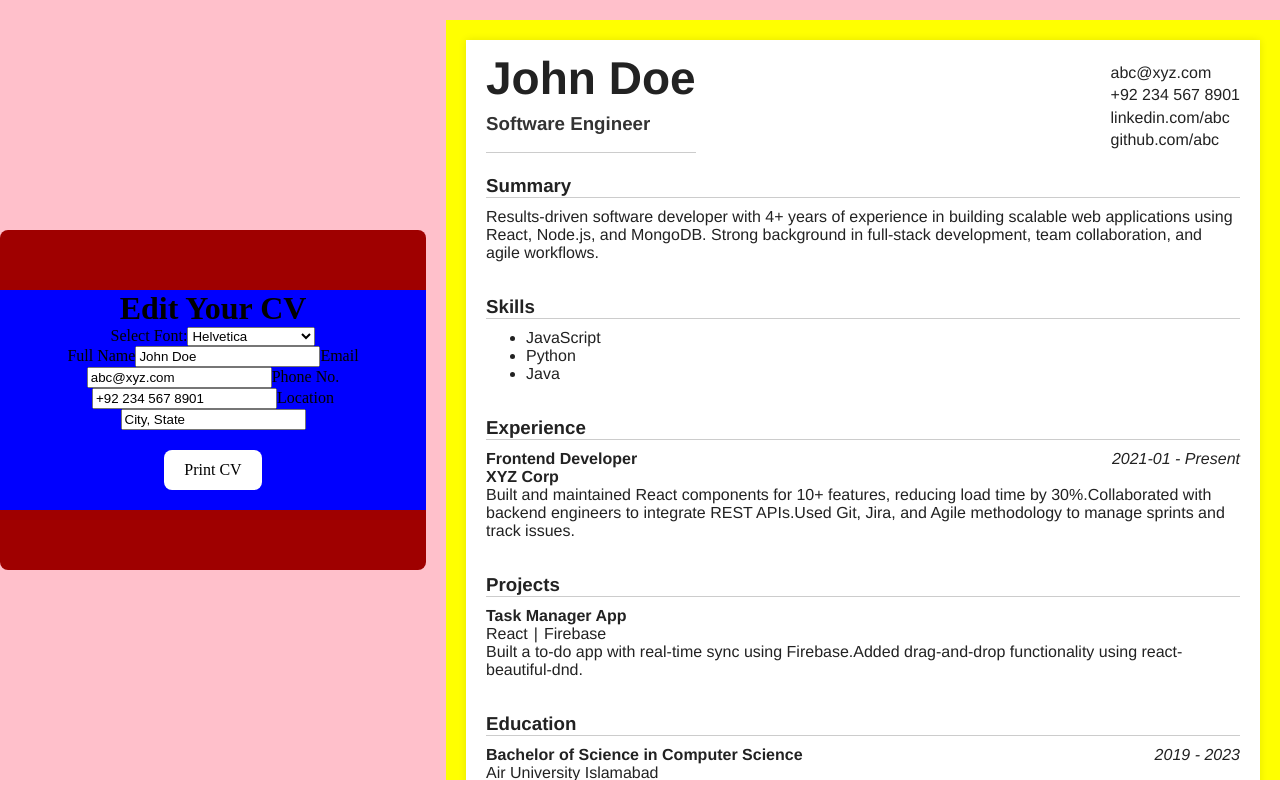
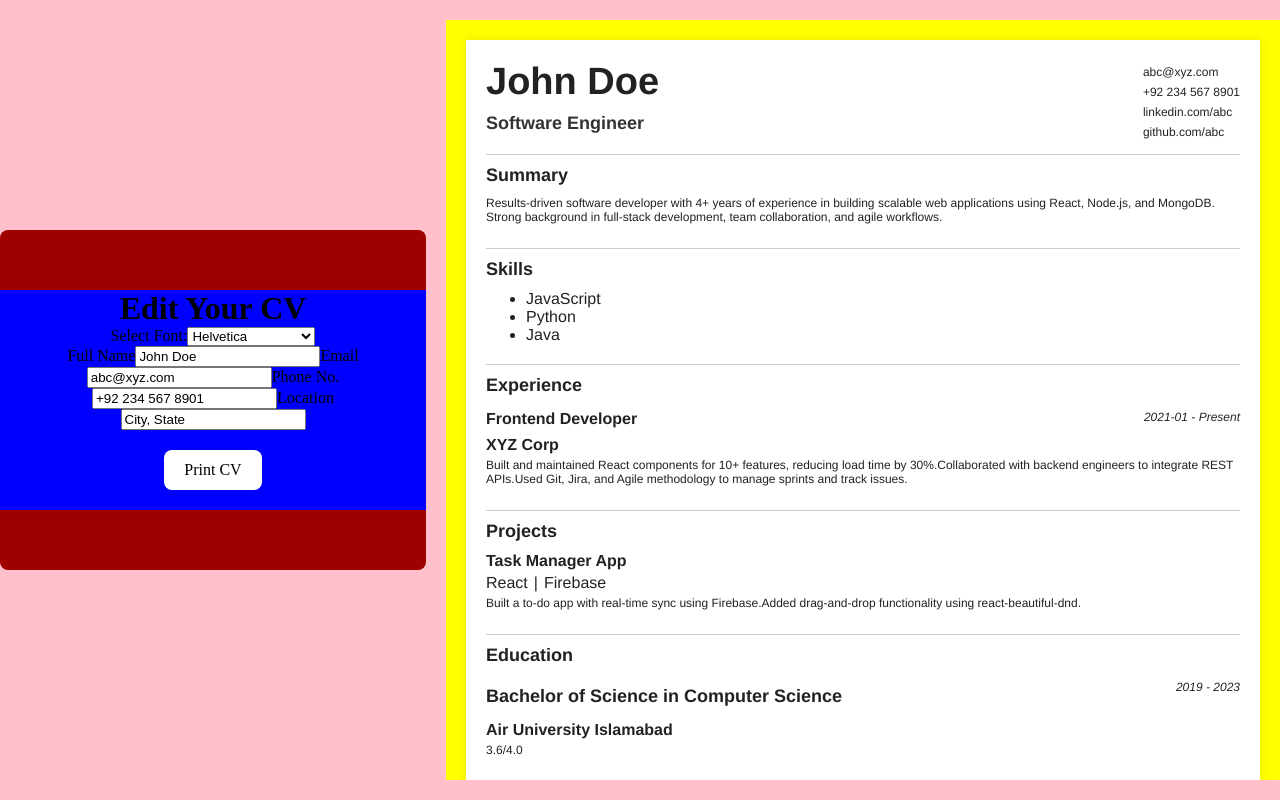
Before and after one commit to muhibk22/cv-maker, a React (Vite) app: page / in a window 1280 px wide. Built offline with nearby package versions, Linux system fonts and the light colour scheme.

Commit message:
feat: refine cv styles

```diff
--- a/src/components/Display.jsx
+++ b/src/components/Display.jsx
@@ -18,6 +18,7 @@ function Display({ cv, fontFamily }) {
             <p>{cv.contact.github}</p>
           </div>
         </section>
+        {/* <hr/> */}
         <section className="summary">
           <h3>
             <b>Summary </b>
@@ -54,7 +55,9 @@ function Display({ cv, fontFamily }) {
                     </p>
                   </span>
                 </div>
+                <span className="type">
                   <h4>{experience.company}</h4>
+                </span>
 
                 <p>{experience.description}</p>
               </div>
@@ -68,36 +71,39 @@ function Display({ cv, fontFamily }) {
           {cv.projects.map((project) => {
             return (
               <div className="project-container" key={project.id}>
+                <span className="title">
                   <h4>
                     <b>{project.name}</b>
                   </h4>
-                <ul className="inline-li">
+                </span>
+                <ul className="inline-li ">
                   {project.technologies.map((technology) => {
                     return (
                       <li key={technology}>
-                        {" "}
-                        <span>{technology}</span>
+                        {technology}
                       </li>
                     );
                   })}
                 </ul>
-                {project.description}
+                <p>{project.description}</p>
               </div>
             );
           })}
         </section>
         <section className="education">
+          <span className="title">
             <h3>
               <b>Education</b>
             </h3>
+          </span>
           {cv.education.map((education) => {
             return (
               <div className="education-container" key={education.id}>
                 <div className="inline">
                   <span className="title">
-                    <h4>
-                      <b3>{education.degree}</b3>
-                    </h4>
+                    <h3>
+                      <b>{education.degree}</b>
+                    </h3>
                   </span>
                   <span className="year">
                     <p>
@@ -105,7 +111,7 @@ function Display({ cv, fontFamily }) {
                     </p>
                   </span>
                 </div>
-                <p>{education.institution}</p>
+                <h4>{education.institution}</h4>
 
                 <p>{education.gpa}</p>
               </div>
--- a/src/styles/Display.css
+++ b/src/styles/Display.css
@@ -1,29 +1,4 @@
-.cv-container{
-    height: 90vh;
-    width: 35%;
-    min-width: 794px;
-    overflow: scroll;
-    background-color: yellow;
-    display: flex;
-    padding: 20px;
-}
-.cv-preview {
-    width: 100%;
-    max-width: 794px;
-    height: 1123px;
-    padding: 20px;
-    /* min-height: 100vh; */
-    background-color: white;
-    box-shadow: 0 0 8px rgba(0, 0, 0, 0.1);
-    color: #222;
-    display: flex;
-    flex-direction: column;
-    box-sizing: border-box;
-}
-
-
 @media print {
-
     body * {
         visibility: hidden;
   }
@@ -44,7 +19,7 @@
         margin: 0 !important;
         padding: 20px !important;
         background-color: white !important;
-    height: auto !important;
+        height: 100% !important;
   }
 
   .cv-container {
@@ -57,33 +32,59 @@
   }
 }
 
+.cv-container{
+    height: 90vh;
+    width: 35%;
+    min-width: 794px;
+    overflow: scroll;
+    background-color: yellow;
+    display: flex;
+    padding: 20px;
+}
+.cv-preview {
+    width: 100%;
+    max-width: 794px;
+    min-height: 1123px;
+    padding: 20px;
+    /* min-height: 100vh; */
+    background-color: white;
+    box-shadow: 0 0 8px rgba(0, 0, 0, 0.1);
+    color: #222;
+    display: flex;
+    flex-direction: column;
+    box-sizing: border-box;
+}
+
+
 section:not(:first-child){
-    margin: 12px 0;
+    margin: 10px 0;
 }
-section > *:not(:last-child) {
-  border-bottom: 1px solid #ccc;
+
+
+section{
+  border-top: 1px solid #ccc;
 }
 
 .identity{
     display: flex;
     min-width: 100%;
     justify-content: space-between;
+    border: none !important;
 }
-.identity-name{
-    line-height:36px;
-}
+
 
 .identity-name> :last-child{
     color: #333;
 }
 .identity-name h1{
-    font-size: 46px;
+    font-size: 38px;
 }
 .contact{
     display: flex;
     flex-direction: column;
     justify-content: space-evenly;
-    font-size: 16px;
+    font-size: 14px;
+    line-height: 8px;
 }
 
 .inline{
@@ -108,8 +109,27 @@ section > *:not(:last-child) {
 
 .year{
     font-style: italic;
+    font-size: 12px;
 }
 
 h3{
     margin: 10px 0;
+    font-size: 18px;
 }
+
+hr {
+  border: none;
+  border-top: 5px solid #ccc;
+}
+
+p{
+    font-size: 12px;
+}
+
+.title{
+    font-size: 16px;
+}
+
+h4,p{
+    margin: 4px 0;
+}
```
Lines whose indentation alone changed are shown as unchanged.
